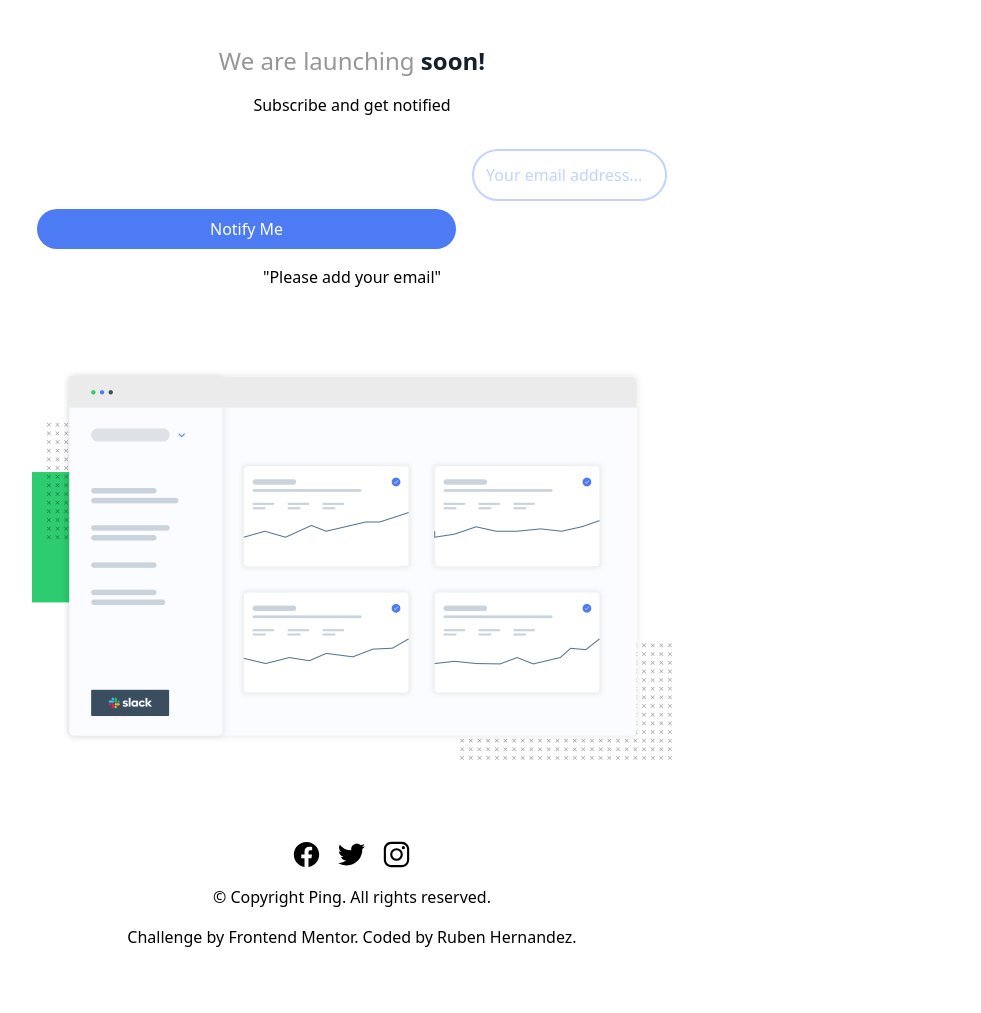
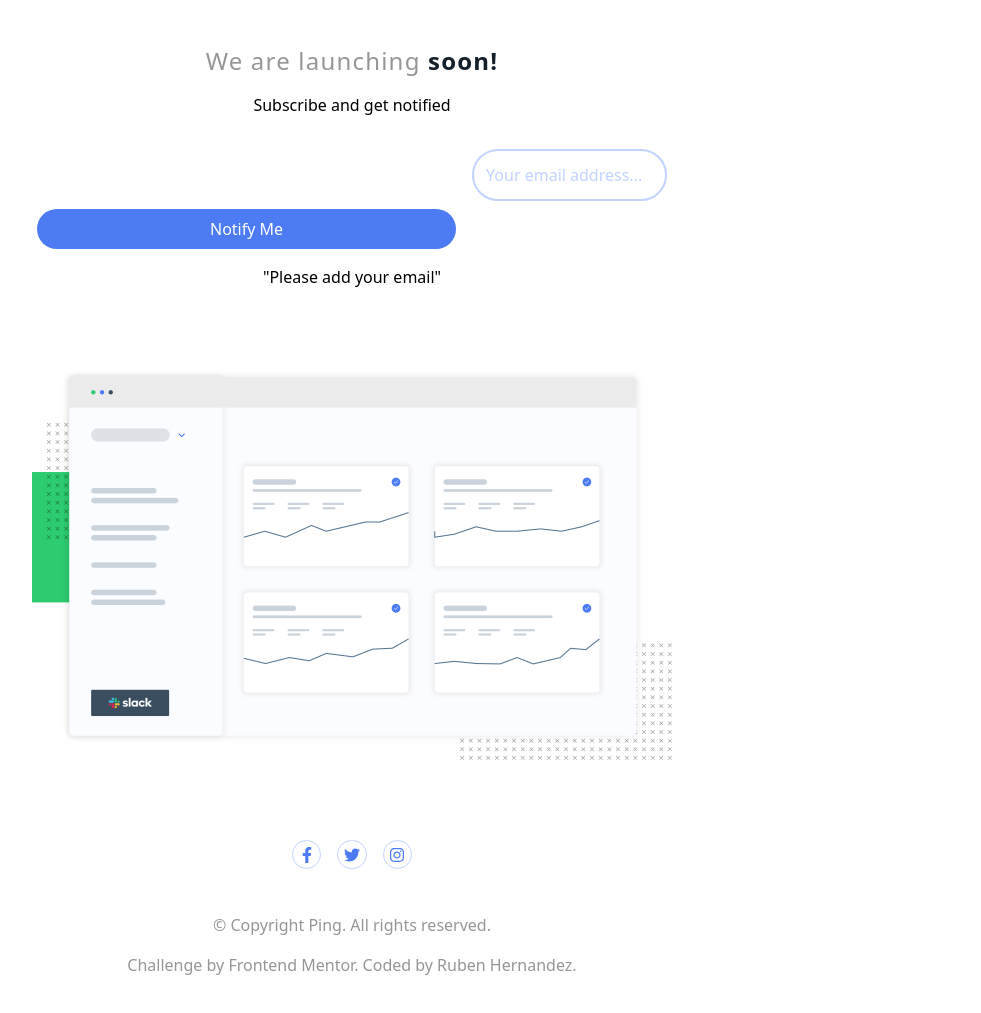
Before and after one commit to Rubenhdz20/Coming-Soon-Page, a website: page index.html in a window 1280 px wide. Shown: the part 67-1080 px from the top of the page, without its empty margins (288-1269 px from the left). Before the commit the page ends 1056 px from the top, so only its background shows below. Drawn offline with Linux system fonts and the light colour scheme.

Commit message:
Footer finish, start dark mode and mediaqueries

```diff
--- a/index.html
+++ b/index.html
@@ -23,7 +23,7 @@
     </header>
 
     <main class="flex flex-col gap-4">
-      <h1 class="text-2xl font-light text-custom-gray">We are launching <span class="text-custom-black font-bold">soon!</span></h1>
+      <h1 class="text-2xl font-light tracking-wider text-custom-gray">We are launching <span class="text-custom-black font-bold">soon!</span></h1>
 
       <p>Subscribe and get notified</p>
 
@@ -43,25 +43,25 @@
     <footer class="flex flex-col gap-4">
       <ul class="flex flex-row justify-center gap-4">
         <li>
-          <a href="#">
-            <img class="w-[29px] h-[29px]" src="./public/images/logo-facebook.svg" alt="Facebook Account">
+          <a href="#" aria-label="Facebook" class="block border-[0.06rem] rounded-full border-light-blue p-[0.35rem] text-strong-blue transition-colors duration-300 ease-in-out hover:bg-strong-blue hover:text-custom-white">
+            <svg stroke="currentColor" fill="currentColor" stroke-width="0" viewBox="0 0 320 512" aria-hidden="true" focusable="false" height="1em" width="1em" xmlns="http://www.w3.org/2000/svg"><path d="M279.14 288l14.22-92.66h-88.91v-60.13c0-25.35 12.42-50.06 52.24-50.06h40.42V6.26S260.43 0 225.36 0c-73.22 0-121.08 44.38-121.08 124.72v70.62H22.89V288h81.39v224h100.17V288z"></path></svg>
           </a>
         </li>
         <li>
-          <a href="#">
-            <img class="w-[29px] h-[29px]" src="./public/images/logo-twitter.svg" alt="Twitter Account">
+          <a href="#" aria-label="Twitter" class="block border-[0.06rem] rounded-full border-light-blue p-[0.35rem] text-strong-blue transition-colors duration-300 ease-in-out hover:bg-strong-blue hover:text-custom-white">
+            <svg stroke="currentColor" fill="currentColor" stroke-width="0" viewBox="0 0 512 512" aria-hidden="true" focusable="false" height="1em" width="1em" xmlns="http://www.w3.org/2000/svg"><path d="M459.37 151.716c.325 4.548.325 9.097.325 13.645 0 138.72-105.583 298.558-298.558 298.558-59.452 0-114.68-17.219-161.137-47.106 8.447.974 16.568 1.299 25.34 1.299 49.055 0 94.213-16.568 130.274-44.832-46.132-.975-84.792-31.188-98.112-72.772 6.498.974 12.995 1.624 19.818 1.624 9.421 0 18.843-1.3 27.614-3.573-48.081-9.747-84.143-51.98-84.143-102.985v-1.299c13.969 7.797 30.214 12.67 47.431 13.319-28.264-18.843-46.781-51.005-46.781-87.391 0-19.492 5.197-37.36 14.294-52.954 51.655 63.675 129.3 105.258 216.365 109.807-1.624-7.797-2.599-15.918-2.599-24.04 0-57.828 46.782-104.934 104.934-104.934 30.213 0 57.502 12.67 76.67 33.137 23.715-4.548 46.456-13.32 66.599-25.34-7.798 24.366-24.366 44.833-46.132 57.827 21.117-2.273 41.584-8.122 60.426-16.243-14.292 20.791-32.161 39.308-52.628 54.253z"></path></svg>
           </a>
         </li>
         <li>
-          <a href="#">
-            <img class="w-[29px] h-[29px]" src="./public/images/logo-instagram.svg" alt="Instagram Account">
+          <a href="#" aria-label="Instagram" class="block border-[0.06rem] rounded-full border-light-blue p-[0.35rem] text-strong-blue transition-colors duration-300 ease-in-out hover:bg-strong-blue hover:text-custom-white">
+            <svg stroke="currentColor" fill="currentColor" stroke-width="0" viewBox="0 0 448 512" aria-hidden="true" focusable="false" height="1em" width="1em" xmlns="http://www.w3.org/2000/svg"><path d="M224.1 141c-63.6 0-114.9 51.3-114.9 114.9s51.3 114.9 114.9 114.9S339 319.5 339 255.9 287.7 141 224.1 141zm0 189.6c-41.1 0-74.7-33.5-74.7-74.7s33.5-74.7 74.7-74.7 74.7 33.5 74.7 74.7-33.6 74.7-74.7 74.7zm146.4-194.3c0 14.9-12 26.8-26.8 26.8-14.9 0-26.8-12-26.8-26.8s12-26.8 26.8-26.8 26.8 12 26.8 26.8zm76.1 27.2c-1.7-35.9-9.9-67.7-36.2-93.9-26.2-26.2-58-34.4-93.9-36.2-37-2.1-147.9-2.1-184.9 0-35.8 1.7-67.6 9.9-93.9 36.1s-34.4 58-36.2 93.9c-2.1 37-2.1 147.9 0 184.9 1.7 35.9 9.9 67.7 36.2 93.9s58 34.4 93.9 36.2c37 2.1 147.9 2.1 184.9 0 35.9-1.7 67.7-9.9 93.9-36.2 26.2-26.2 34.4-58 36.2-93.9 2.1-37 2.1-147.8 0-184.8zM398.8 388c-7.8 19.6-22.9 34.7-42.6 42.6-29.5 11.7-99.5 9-132.1 9s-102.7 2.6-132.1-9c-19.6-7.8-34.7-22.9-42.6-42.6-11.7-29.5-9-99.5-9-132.1s-2.6-102.7 9-132.1c7.8-19.6 22.9-34.7 42.6-42.6 29.5-11.7 99.5-9 132.1-9s102.7-2.6 132.1 9c19.6 7.8 34.7 22.9 42.6 42.6 11.7 29.5 9 99.5 9 132.1s2.7 102.7-9 132.1z"></path></svg>
           </a>
         </li>
       </ul>
 
-      <p>&copy; Copyright Ping. All rights reserved.</p>
+      <p class="mt-7 text-custom-gray">&copy; Copyright Ping. All rights reserved.</p>
 
-      <p class="attribution">
+      <p class="text-custom-gray">
         Challenge by <a href="https://www.frontendmentor.io?ref=challenge" target="_blank">Frontend Mentor</a>.
         Coded by <a href="https://github.com/Rubenhdz20">Ruben Hernandez</a>.
       </p>
```
Also changed, not shown: public/css/tailwind.css.
